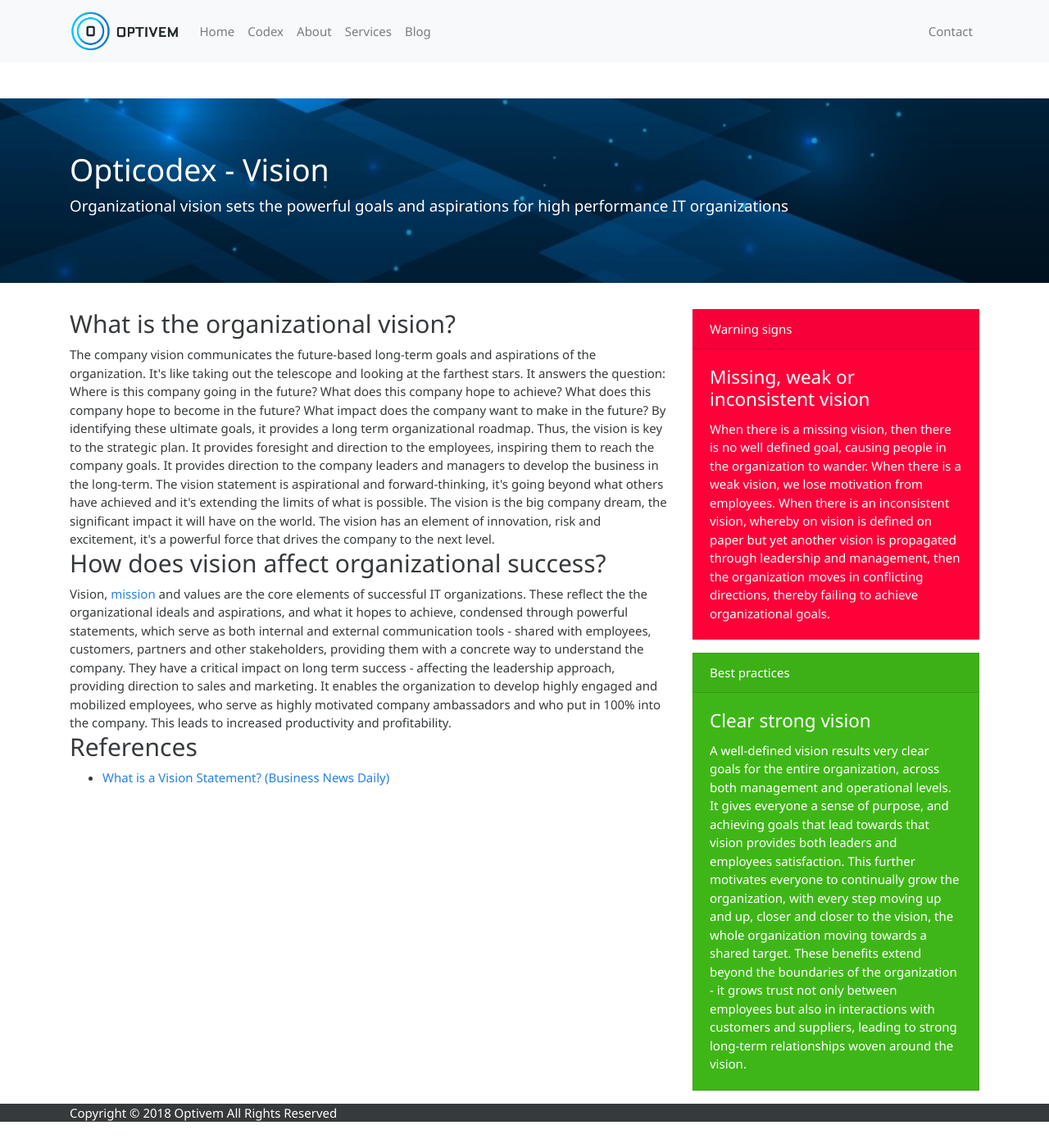
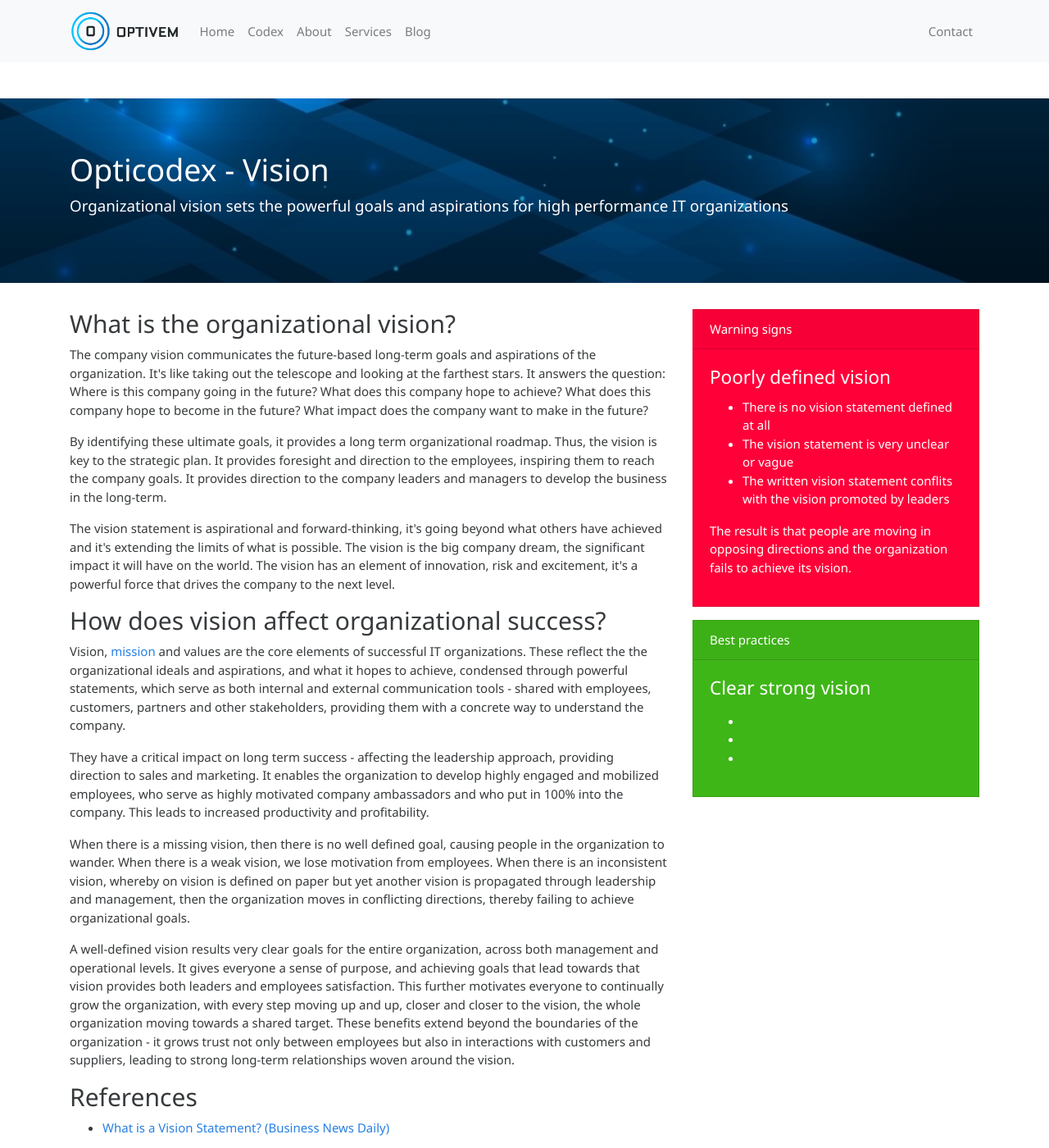
Before and after one commit to optivem/optivem.github.io, a Jekyll site: the page built from _pages/codex/vision.md, in a window 1280 px wide and 1400 px high. Shown: the whole window at 82% size. Built offline with Jekyll 4.4.1, drawn with Linux system fonts in a browser that asks for light colours.

Commit message:
#35 Codex - Vision

```diff
--- a/_pages/codex/vision.md
+++ b/_pages/codex/vision.md
@@ -10,17 +10,21 @@ description: Organizational vision sets the powerful goals and aspirations for h
 
 		<h2>What is the organizational vision?</h2>
 
-		The company vision communicates the future-based long-term goals and aspirations of the organization. It's like taking out the telescope and looking at the farthest stars. It answers the question: Where is this company going in the future? What does this company hope to achieve? What does this company hope to become in the future? What impact does the company want to make in the future?
+		<p>The company vision communicates the future-based long-term goals and aspirations of the organization. It's like taking out the telescope and looking at the farthest stars. It answers the question: Where is this company going in the future? What does this company hope to achieve? What does this company hope to become in the future? What impact does the company want to make in the future?</p>
 
-		By identifying these ultimate goals, it provides a long term organizational roadmap. Thus, the vision is key to the strategic plan. It provides foresight and direction to the employees, inspiring them to reach the company goals. It provides direction to the company leaders and managers to develop the business in the long-term.
+		<p>By identifying these ultimate goals, it provides a long term organizational roadmap. Thus, the vision is key to the strategic plan. It provides foresight and direction to the employees, inspiring them to reach the company goals. It provides direction to the company leaders and managers to develop the business in the long-term.</p>
 
-		The vision statement is aspirational and forward-thinking, it's going beyond what others have achieved and it's extending the limits of what is possible. The vision is the big company dream, the significant impact it will have on the world. The vision has an element of innovation, risk and excitement, it's a powerful force that drives the company to the next level.
+		<p>The vision statement is aspirational and forward-thinking, it's going beyond what others have achieved and it's extending the limits of what is possible. The vision is the big company dream, the significant impact it will have on the world. The vision has an element of innovation, risk and excitement, it's a powerful force that drives the company to the next level.</p>
 
 		<h2>How does vision affect organizational success?</h2>
 
-		Vision, <a href="{{ site.url }}/codex/mission">mission</a> and values are the core elements of successful IT organizations. These reflect the the organizational ideals and aspirations, and what it hopes to achieve, condensed through powerful statements, which serve as both internal and external communication tools - shared with employees, customers, partners and other stakeholders, providing them with a concrete way to understand the company.
+		<p>Vision, <a href="{{ site.url }}/codex/mission">mission</a> and values are the core elements of successful IT organizations. These reflect the the organizational ideals and aspirations, and what it hopes to achieve, condensed through powerful statements, which serve as both internal and external communication tools - shared with employees, customers, partners and other stakeholders, providing them with a concrete way to understand the company.</p>
 
-		They have a critical impact on long term success - affecting the leadership approach, providing direction to sales and marketing. It enables the organization to develop highly engaged and mobilized employees, who serve as highly motivated company ambassadors and who put in 100% into the company. This leads to increased productivity and profitability.
+		<p>They have a critical impact on long term success - affecting the leadership approach, providing direction to sales and marketing. It enables the organization to develop highly engaged and mobilized employees, who serve as highly motivated company ambassadors and who put in 100% into the company. This leads to increased productivity and profitability.</p>
+
+		<p>When there is a missing vision, then there is no well defined goal, causing people in the organization to wander. When there is a weak vision, we lose motivation from employees. When there is an inconsistent vision, whereby on vision is defined on paper but yet another vision is propagated through leadership and management, then the organization moves in conflicting directions, thereby failing to achieve organizational goals.</p>
+
+		<p>A well-defined vision results very clear goals for the entire organization, across both management and operational levels. It gives everyone a sense of purpose, and achieving goals that lead towards that vision provides both leaders and employees satisfaction. This further motivates everyone to continually grow the organization, with every step moving up and up, closer and closer to the vision, the whole organization moving towards a shared target. These benefits extend beyond the boundaries of the organization - it grows trust not only between employees but also in interactions with customers and suppliers, leading to strong long-term relationships woven around the vision.</p>
 
 		<h2>References</h2>
 
@@ -36,8 +40,23 @@ description: Organizational vision sets the powerful goals and aspirations for h
 		<div class="card text-white bg-danger mb-3">
 			<div class="card-header">Warning signs</div>
 			<div class="card-body">
-				<h4 class="card-title">Missing, weak or inconsistent vision</h4>
-				<p class="card-text">When there is a missing vision, then there is no well defined goal, causing people in the organization to wander. When there is a weak vision, we lose motivation from employees. When there is an inconsistent vision, whereby on vision is defined on paper but yet another vision is propagated through leadership and management, then the organization moves in conflicting directions, thereby failing to achieve organizational goals.</p>
+				<h4 class="card-title">Poorly defined vision</h4>
+
+				<div class="card-text">
+
+					<ul>
+						<li>There is no vision statement defined at all</li>
+						<li>The vision statement is very unclear or vague</li>
+						<li>The written vision statement conflits with the vision promoted by leaders</li>
+					</ul>
+
+					<p>The result is that people are moving in opposing directions and the organization fails to achieve its vision.</p>
+
+				</div>
+
+
+
+
 			</div>
 		</div>
 
@@ -45,7 +64,13 @@ description: Organizational vision sets the powerful goals and aspirations for h
 			<div class="card-header">Best practices</div>
 			<div class="card-body">
 				<h4 class="card-title">Clear strong vision</h4>
-				<p class="card-text">A well-defined vision results very clear goals for the entire organization, across both management and operational levels. It gives everyone a sense of purpose, and achieving goals that lead towards that vision provides both leaders and employees satisfaction. This further motivates everyone to continually grow the organization, with every step moving up and up, closer and closer to the vision, the whole organization moving towards a shared target. These benefits extend beyond the boundaries of the organization - it grows trust not only between employees but also in interactions with customers and suppliers, leading to strong long-term relationships woven around the vision.</p>
+				<p class="card-text">
+					<ul>
+						<li></li>
+						<li></li>
+						<li></li>
+					</ul>
+				</p>
 			</div>
 		</div>
 
```
